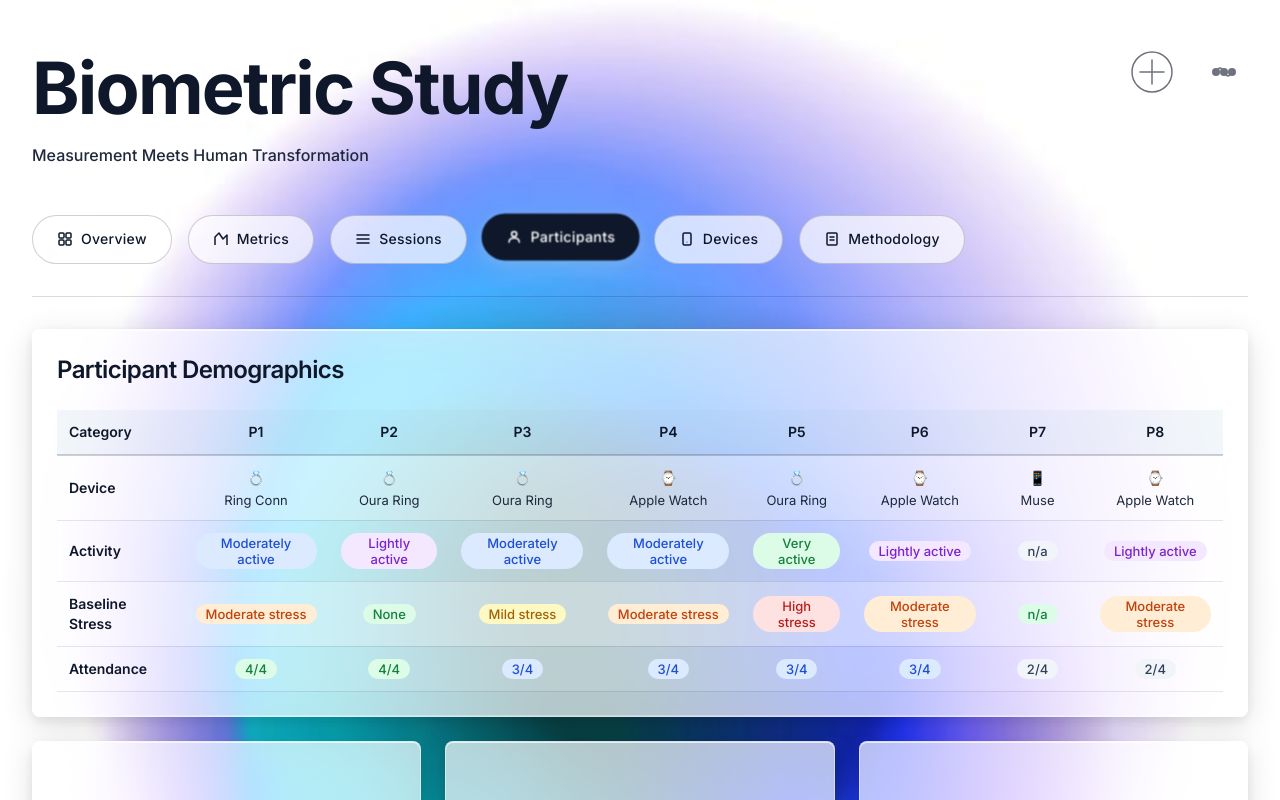
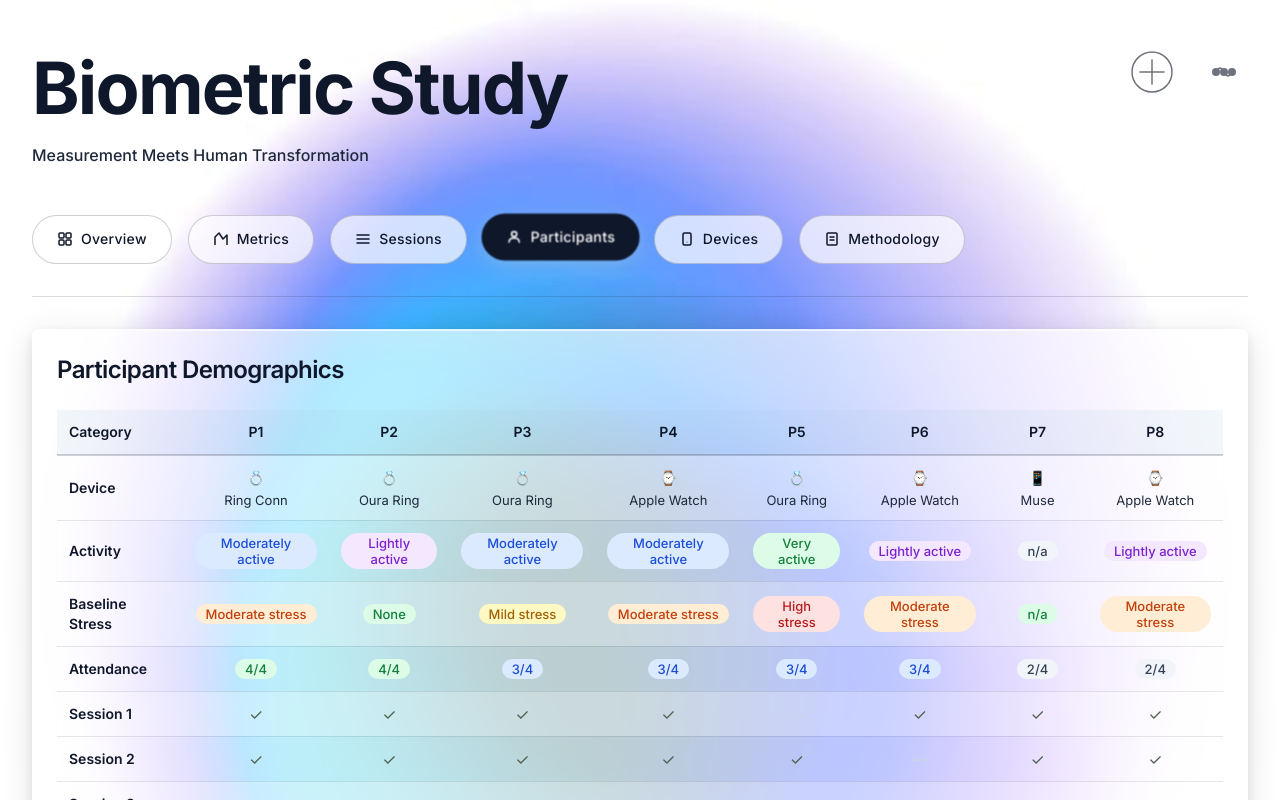
Before and after one commit to chaocdou-ux/biometric-dashboard, a React (Vite) app: page / in a window 1280 px wide. Both pictures are taken after a click on the button "Participants". Shown: the top 800 px of the page. Built offline with nearby package versions, Linux system fonts and the light colour scheme.

Commit message:
Updated Participants.jsx

```diff
--- a/src/components/Overview.jsx
+++ b/src/components/Overview.jsx
@@ -113,7 +113,7 @@ export default function Overview({ data }) {
           <div className="space-y-2">
             <h3 className="font-semibold" style={{ color: '#0f172a' }}>Robert Bahedry</h3>
             <p className="text-sm leading-relaxed" style={{ color: '#1e293b' }}>
-              Two-time Emmy-winning host and certified breathwork practitioner
+              Two-time Emmy-winning host, certified breathwork practitioner and transformational coach, specialized in conscious breathing for meaningful transformation.
             </p>
           </div>
           <div className="space-y-2">
--- a/src/components/Participants.jsx
+++ b/src/components/Participants.jsx
@@ -127,6 +127,50 @@ export default function Participants({ data }) {
                     );
                   })}
                 </tr>
+                <tr style={{ borderBottom: '1px solid rgba(15, 23, 42, 0.1)', background: 'rgba(255, 255, 255, 0.3)' }}>
+                  <td className="p-3 font-semibold" style={{ color: '#0f172a' }}>Session 1</td>
+                  {sortedParticipants.map((participant) => {
+                    const attended = data.sessions.session_1?.some(s => s.participant === participant.participant);
+                    return (
+                      <td key={participant.participant} className="p-3 text-center" style={{ color: attended ? '#50604F' : '#cbd5e1', fontSize: '16px' }}>
+                        {attended ? '✓' : '—'}
+                      </td>
+                    );
+                  })}
+                </tr>
+                <tr style={{ borderBottom: '1px solid rgba(15, 23, 42, 0.1)', background: 'rgba(255, 255, 255, 0.1)' }}>
+                  <td className="p-3 font-semibold" style={{ color: '#0f172a' }}>Session 2</td>
+                  {sortedParticipants.map((participant) => {
+                    const attended = data.sessions.session_2?.some(s => s.participant === participant.participant);
+                    return (
+                      <td key={participant.participant} className="p-3 text-center" style={{ color: attended ? '#50604F' : '#cbd5e1', fontSize: '16px' }}>
+                        {attended ? '✓' : '—'}
+                      </td>
+                    );
+                  })}
+                </tr>
+                <tr style={{ borderBottom: '1px solid rgba(15, 23, 42, 0.1)', background: 'rgba(255, 255, 255, 0.3)' }}>
+                  <td className="p-3 font-semibold" style={{ color: '#0f172a' }}>Session 3</td>
+                  {sortedParticipants.map((participant) => {
+                    const attended = data.sessions.session_3?.some(s => s.participant === participant.participant);
+                    return (
+                      <td key={participant.participant} className="p-3 text-center" style={{ color: attended ? '#50604F' : '#cbd5e1', fontSize: '16px' }}>
+                        {attended ? '✓' : '—'}
+                      </td>
+                    );
+                  })}
+                </tr>
+                <tr style={{ borderBottom: '1px solid rgba(15, 23, 42, 0.1)', background: 'rgba(255, 255, 255, 0.1)' }}>
+                  <td className="p-3 font-semibold" style={{ color: '#0f172a' }}>Session 4</td>
+                  {sortedParticipants.map((participant) => {
+                    const attended = data.sessions.session_4?.some(s => s.participant === participant.participant);
+                    return (
+                      <td key={participant.participant} className="p-3 text-center" style={{ color: attended ? '#50604F' : '#cbd5e1', fontSize: '16px' }}>
+                        {attended ? '✓' : '—'}
+                      </td>
+                    );
+                  })}
+                </tr>
               </tbody>
             </table>
           </div>
```
